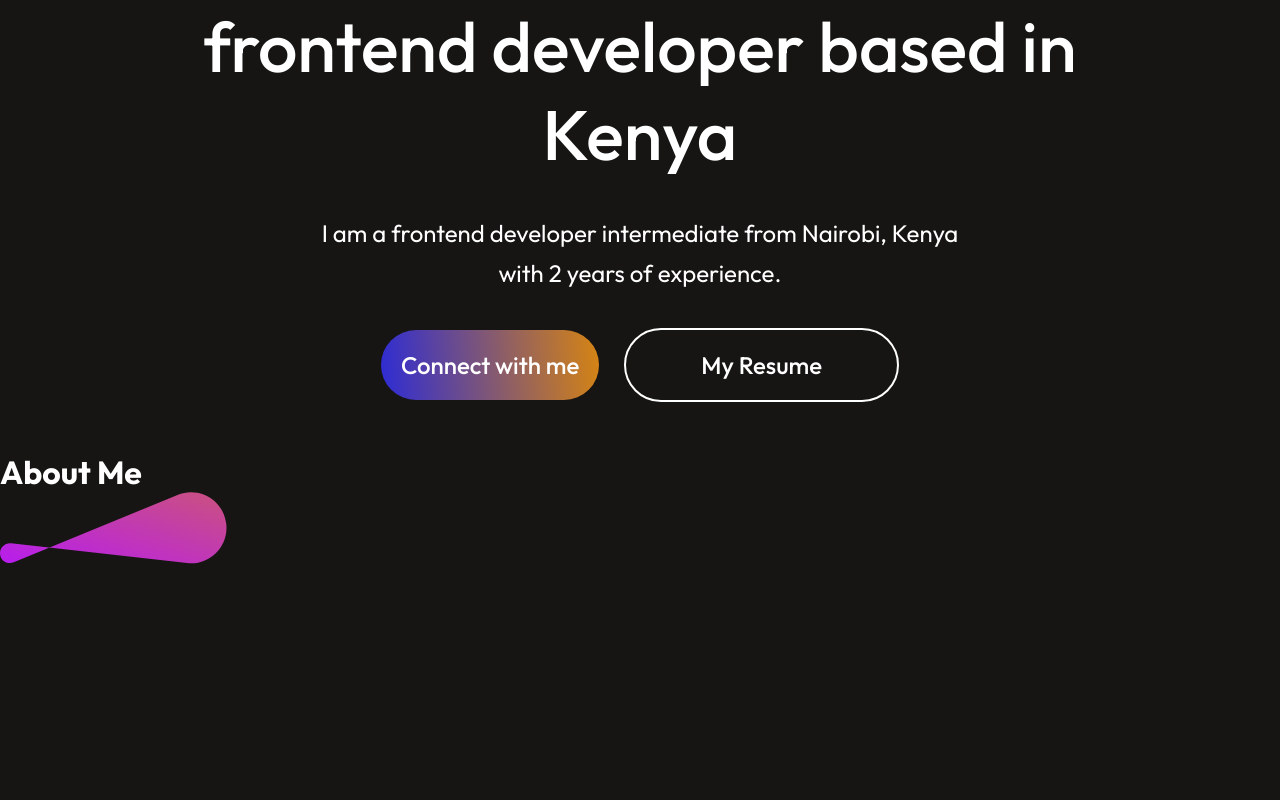
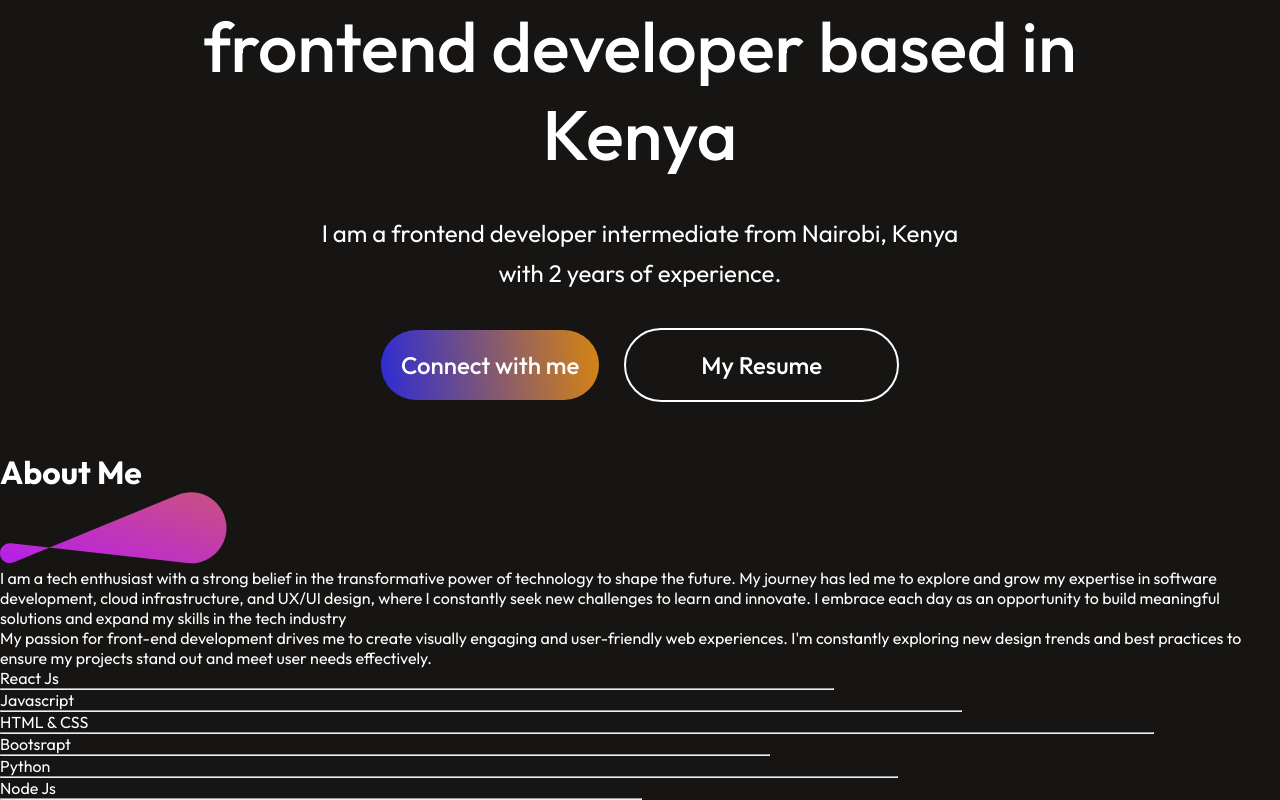
Before and after one commit to vincentMunywoki/my-portfolio, a React (Vite) app: page / in a window 1280 px wide. Shown: the part 557-1357 px from the top of the page. Before the commit the page ends 1125 px from the top, so only its background shows below. Built offline with nearby package versions, Linux system fonts and the light colour scheme.

Commit message:
about me

```diff
--- a/src/Components/About/About.jsx
+++ b/src/Components/About/About.jsx
@@ -1,6 +1,7 @@
 import React from 'react'
 import './About.css'
 import theme_pattern from '../../assets/theme_pattern.svg'
+//import profile_img from '../..assets/profile_img2.png'
 
 const About = () => {
   return (
@@ -9,6 +10,31 @@ const About = () => {
             <h1>About Me</h1>
             <img src={theme_pattern} alt="" />
         </div>
+        <div className="about-sections">
+            <div className="about-left">
+              {/*  <img src={profile_img} alt="" /> */}
+            </div>
+            <div className="about-right">
+                <div className="about-para">
+                    <p>I am a tech enthusiast with a strong belief in the transformative power
+                        of technology to shape the future. My journey has led me to explore and
+                        grow my expertise in software development, cloud infrastructure, and UX/UI design,
+                        where I constantly seek new challenges to learn and innovate. I embrace each day as
+                        an opportunity to build meaningful solutions and expand my skills in the tech industry</p>
+                    <p>
+                    My passion for front-end development drives me to create visually engaging and user-friendly web experiences.
+                    I'm constantly exploring new design trends and best practices to ensure my projects stand out and meet user needs effectively.</p>
+                </div>
+                <div className="about-skills">
+                    <div className="about-skill"><p>React Js</p><hr style={{width:"65%"}} /></div>
+                    <div className="about-skill"><p>Javascript</p><hr style={{width:"75%"}} /></div>
+                    <div className="about-skill"><p>HTML & CSS</p><hr style={{width:"90%"}} /></div>
+                    <div className="about-skill"><p>Bootsrapt</p><hr style={{width:"60%"}} /></div>
+                    <div className="about-skill"><p>Python</p><hr style={{width:"70%"}} /></div>
+                    <div className="about-skill"><p>Node Js</p><hr style={{width:"50%"}} /></div>
+                </div>
+            </div>
+        </div>
     </div>
   )
 }
```
